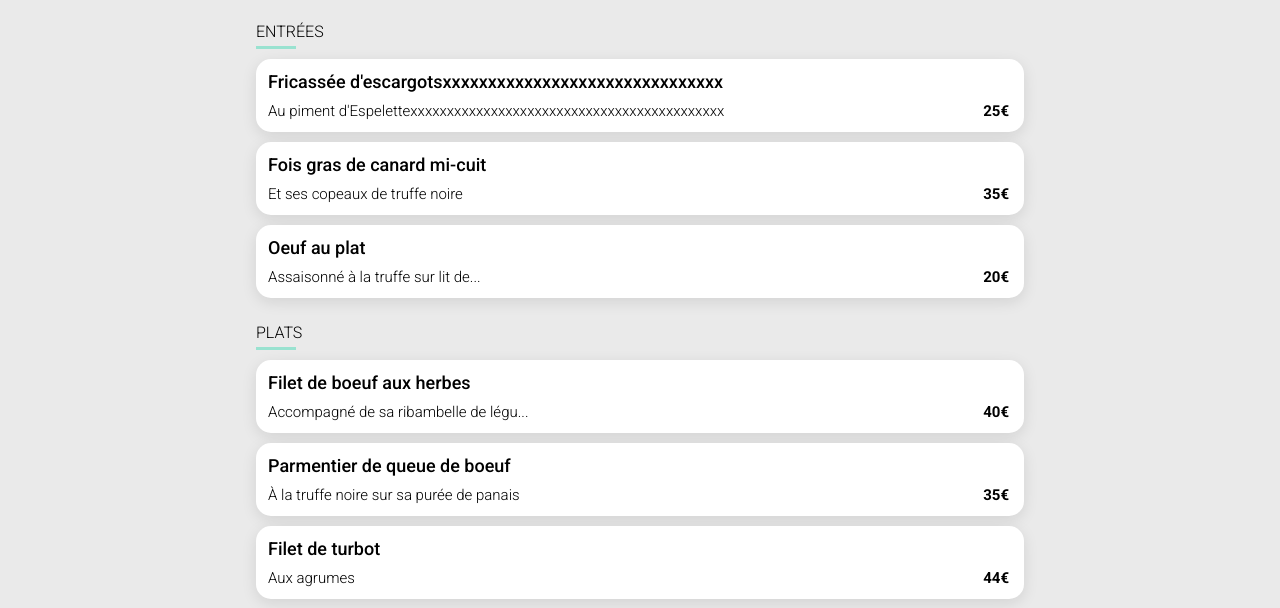
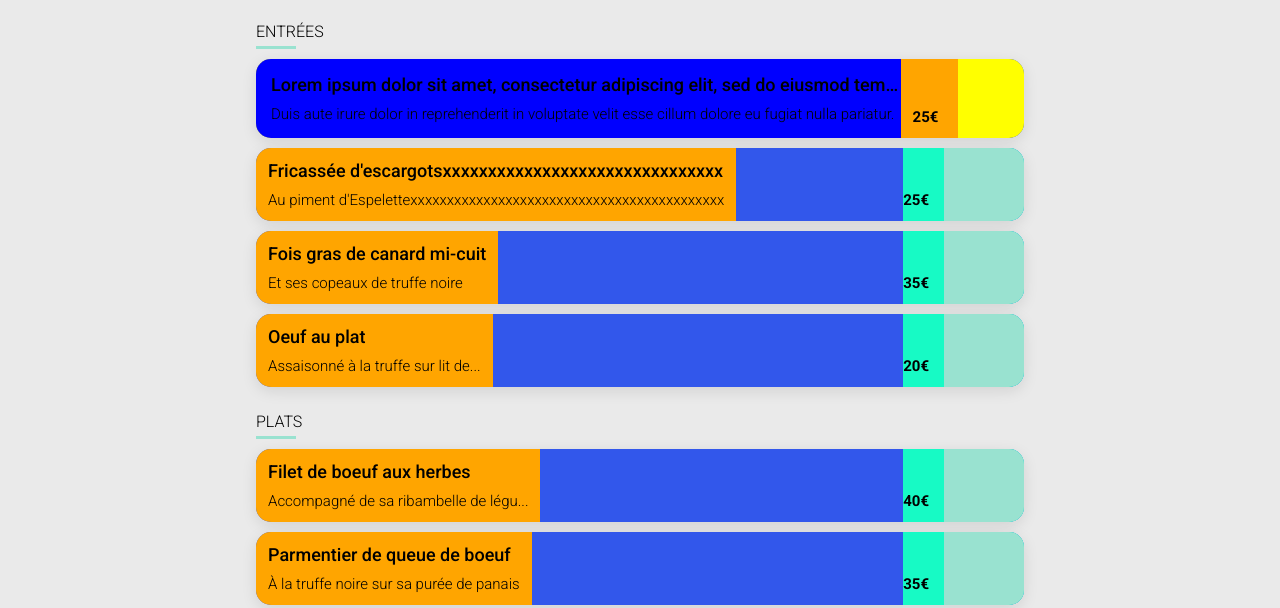
Before and after one commit to TristanMCMXCVIII/OC-Project4, a plain HTML site: page menu1.html in a window 1280 px wide. Shown: the part 331-939 px from the top of the page. Drawn offline with Linux system fonts and the light colour scheme; a web font is replaced by a local one.

Commit message:
version en plus pour plate

```diff
--- a/CA.js
+++ /dev/null
@@ -1,7 +0,0 @@
-var dateInit= new Date(annee, mois, jour, heure, minute, seconde);
-var result = Array();
-
-for(var i=0; i<NB; ++i){
-    result[i]= 1;
-    dateInit.setHour
-};
--- a/menu1BIS.html
+++ b/menu1.html
@@ -21,7 +21,7 @@
 
         <header class='header'>
             <div class='header-container'>
-                <a href="/"> <!--http://127.0.0.1:5501/-->
+                <a href="./"> <!--http://127.0.0.1:5501/-->
                     <i class="fa-solid fa-arrow-left"></i>
                 </a>
                 <img class='header-container__img--tall' src="assets/logo/ohmyfood@2x.svg" alt="Logo OhMyFood"/>
@@ -60,13 +60,33 @@
                                 <div class="separator--green"></div>
                             </div>
 
+                            <!--    XXX    PLATE    XXX   -->
+                            <div class="card-plate">
+                                <input type="checkbox" id="plate-1"/>
+                                <label class="plateX" for="plate-1">
+                                    <div class="plate__infos">
+                                        <div class="plate__title">
+                                            Lorem ipsum dolor sit amet, consectetur adipiscing elit, sed do eiusmod tempor incididunt ut labore et
+                                        </div>
+                                        <div class="plate__description">
+                                            Duis aute irure dolor in reprehenderit in voluptate velit esse cillum dolore eu fugiat nulla pariatur.
+                                        </div>
+                                    </div>
+                                    <div class="plate__price">
+                                        25€
+                                    </div>
+                                    <div class="plate__checked">
+                                        <img class="checked-icon" src="./assets/Check.svg" alt="logo check">
+                                    </div>
+                                </label>
+                            </div>
+
+
                             <!-- PLATE -->
                             <div class="card-plate card-plate--1">
                                 <div class="plate">
-
-                                        <div class="plate__title">Fricassée d'escargotsxxxxxxxxxxxxxxxxxxxxxxxxxxxxxxx</div>
-                                        <div class="plate__description">Au piment d'Espelettexxxxxxxxxxxxxxxxxxxxxxxxxxxxxxxxxxxxxxxxxxx</div>
-
+                                    <div class="plate__title">Fricassée d'escargotsxxxxxxxxxxxxxxxxxxxxxxxxxxxxxxx</div>
+                                    <div class="plate__description">Au piment d'Espelettexxxxxxxxxxxxxxxxxxxxxxxxxxxxxxxxxxxxxxxxxxx</div>
                                 </div>
 
                                 <div class="zone">
--- a/sass/components/_plate.scss
+++ b/sass/components/_plate.scss
@@ -1,40 +1,43 @@
 
+
+// 1 - carte de plat
 .card-plate{
-    display: flex;
-    flex-direction: row;
+    @include flex;
     justify-content: space-between;
 
     column-gap: 10px;
-
     border-radius: 15px;
 
-    background-color: white;
-
+    background-color: rgb(50, 87, 235);
     box-shadow: 0px 4.01149px 15.0431px rgba(0, 0, 0, 0.1);
 
     overflow: hidden;
 
     animation: plate-entering 1200ms both ease-in-out;
 
+    // 2 - element d'animation plat
     @for $i from 1 through 9{
         &--#{$i}{
             animation-delay: $i*400ms - 400ms;
+
         }
     }
 
+    // 3-plat
     .plate{
-        display: flex;
-        flex-direction: column;
+        @include flex(column);
         justify-content: flex-start;
 
         row-gap: 10px;
-        //max-width: 60%;
         overflow: hidden;
 
         padding:12px;
         white-space: nowrap;
         text-overflow: ellipsis;
 
+        background-color: orange;
+
+        cursor: pointer;
 
             &__title{
                 font-size: 18px;
@@ -66,7 +69,8 @@
     &:hover{
 
         &> .zone{
-            transform: translateX(0px);
+            //transform: translateX(0px);
+            animation: check-appearing 450ms backwards ease-in-out;
 
             &> .zone-check >.check{
                 transform: translateX(0%);
@@ -75,18 +79,18 @@
     }
 
     .zone{
-        display: flex;
-        flex-direction: row;
+        @include flex;
 
         align-items: flex-end;
 
-        //width: 30%;
+        //transform: translateX(80px);
 
-        transform: translateX(80px);
         column-gap: 15px;
 
-        transform-origin: right;
-        transition : transform 450ms ease-in-out;
+        //transform-origin: right;
+        //transition : transform 450ms ease-in-out;
+
+        background-color: rgb(23, 250, 197);
 
         .zone-price{
             font-size: 15px;
@@ -95,7 +99,7 @@
         }
 
         .zone-check{
-            display: flex;
+            @include flex(column);
             justify-content: center;
 
             align-items: center;
@@ -106,9 +110,7 @@
             height: 100%;
 
             .check{
-                display: flex;
-                justify-content: center;
-
+                @include flex(column);
 
                 transform: translateX(250%);
                 transition : transform 450ms 150ms ease-in-out;
@@ -124,18 +126,3 @@
         }
     }
 }
-
-
-@keyframes plate-entering {
-    0%{
-        transform: translateX(-200%);
-    }
-    40%{
-        transform: translateX(-15%);
-        animation-timing-function: cubic-bezier(0,.73,.42,.43);
-    }
-    100%{
-        transform: translateX(0%);
-        animation-timing-function: cubic-bezier(.43,.42,.26,1);
-    }
-}
--- /dev/null
+++ b/sass/components/_plate2.scss
@@ -0,0 +1,92 @@
+
+
+.card-plate{
+
+    animation: plate-entering 1200ms both ease-in-out;
+
+    & input{
+        position: absolute;
+        visibility: hidden;
+
+        &:checked + label .plate__checked{
+
+            animation: check-appearing 1200ms both ease-in-out;
+        }
+
+
+    }
+
+    & .plateX{
+        position: relative;
+
+        @include flex;
+
+        justify-content: space-between;
+
+        background-color : yellow;
+        width: 100%;
+
+        border-radius: 12px;
+        @include plate-shadow;
+
+        overflow: hidden;
+
+        & .plate__infos{
+            @include flex(column);
+
+            width: 100%;
+            padding: 15px 0px 15px 15px;
+            row-gap: 10px;
+
+            background-color: blue;
+
+            white-space: nowrap;
+            overflow: hidden; //pour ne pas pousser les blocs suivants hors du bloc
+
+            & .plate__title{
+                font-size: 18px;
+                font-weight: 500;
+                font-style: 'Roboto';
+
+                overflow: hidden;
+                text-overflow: ellipsis;
+            }
+
+            & .plate__description{
+                font-size: 15px;
+                font-weight: 300;
+
+                overflow: hidden;
+                text-overflow: ellipsis;
+            }
+        }
+
+        & .plate__price{
+            @include flex(column);
+            justify-content: flex-end;
+
+            padding: 12px 20px 12px 12px;
+
+            background-color: orange;
+
+            font-size: 15px;
+            font-weight: 700;
+        }
+
+        & .plate__checked{
+            @include flex(column);
+            justify-content: center;
+            align-items: center;
+
+            width: 80px;
+            background-color: palevioletred;
+
+            transform: translateX(80px);
+
+            & .checked-icon{
+                height: 20px;
+                width: 20px;
+            }
+        }
+    }
+}
--- a/sass/main.scss
+++ b/sass/main.scss
@@ -1,4 +1,6 @@
 @import "./utils/variables";
+@import "./utils/mixins";
+@import "./utils/keyframes";
 
 @import "./base/base";
 @import "./base/typographie";
@@ -7,6 +9,7 @@
 @import "./components/button";
 @import "./components/decoration";
 @import "./components/plate";
+@import "./components/plate2";
 
 
 @import "./layout/home";
--- /dev/null
+++ b/sass/utils/_keyframes.scss
@@ -0,0 +1,25 @@
+
+@keyframes plate-entering {
+    0%{
+        transform: translateX(-200%);
+    }
+    40%{
+        transform: translateX(-15%);
+        animation-timing-function: cubic-bezier(0,.73,.42,.43);
+    }
+    100%{
+        transform: translateX(0%);
+        animation-timing-function: cubic-bezier(.43,.42,.26,1);
+    }
+}
+
+
+
+@keyframes check-appearing {
+    0%{
+        transform: translateX(80px);
+    }
+    100%{
+        transform: translateX(0px);
+    }
+}
--- /dev/null
+++ b/sass/utils/_mixins.scss
@@ -0,0 +1,9 @@
+
+@mixin flex($orientation:row){
+    display: flex;
+    flex-direction: $orientation;
+}
+
+@mixin plate-shadow{
+    box-shadow: 0px 4px 10px rgba(0, 0, 0, 0.25);
+}
```
Also changed, not shown: index.html (+4 -4 lines), package.json (deleted, +0 -11 lines), sass/main.css, 1 other file.
